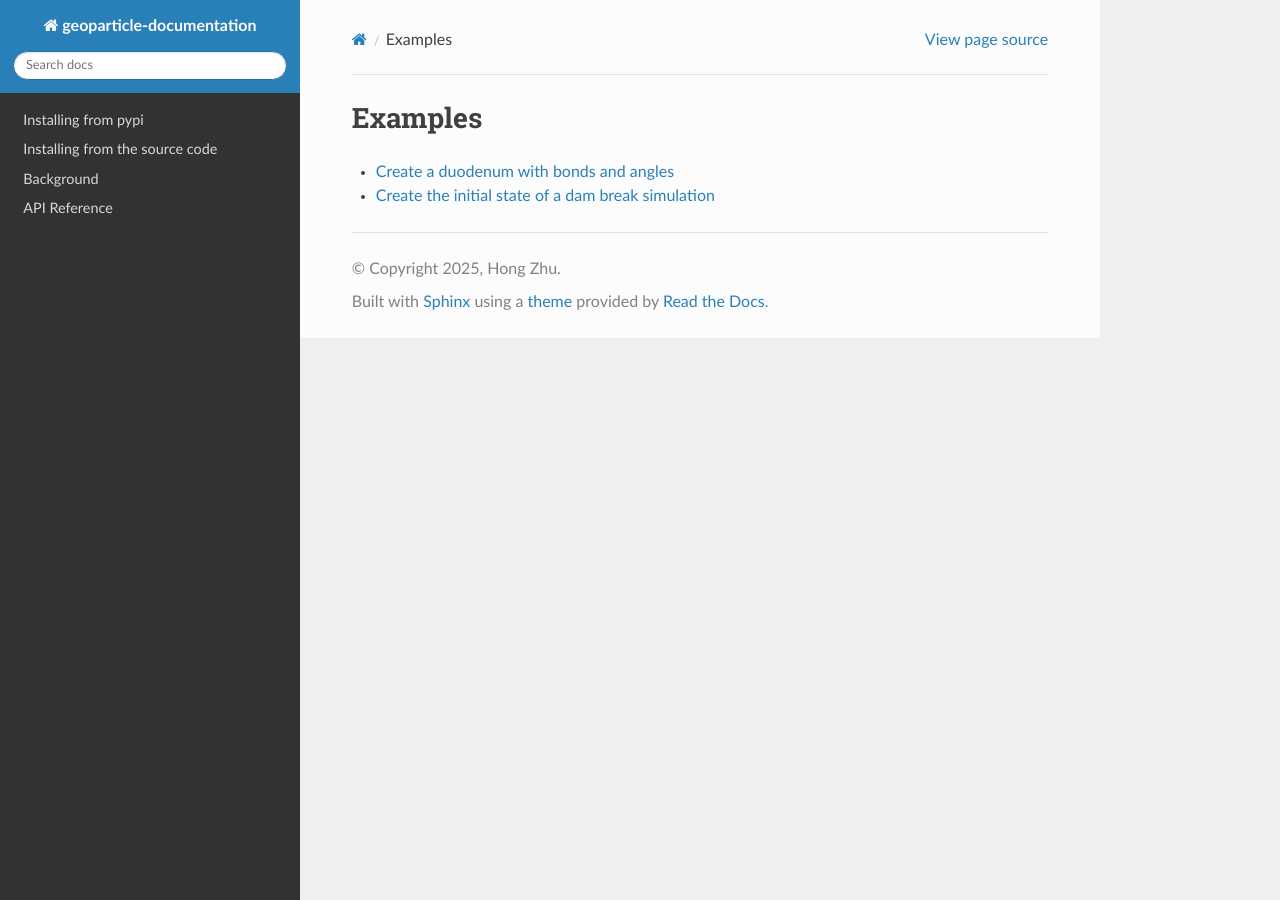
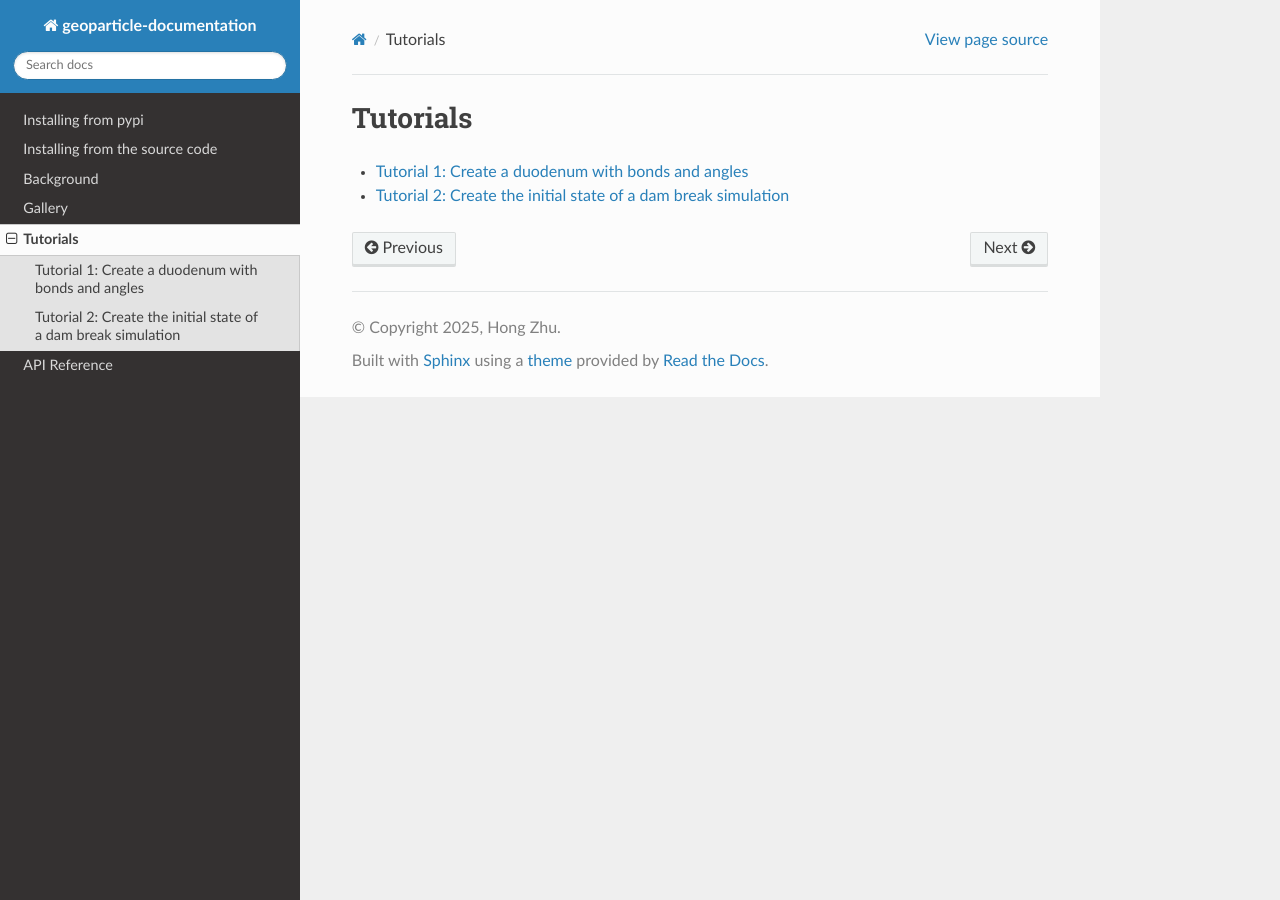
Before and after one commit to Jasmine969/geoparticle-tutorial, a Sphinx documentation site: the page built from docs/source/tutorials.rst, in a window 1280 px wide. Built offline with Sphinx 7.4.7 and the Read the Docs theme 3.1.0, drawn with Linux system fonts in a browser that asks for light colours; pages that are not in the unit, such as notebooks, are missing from menus.

Commit message:
rename examples by tutorials

```diff
--- a/docs/source/dam.rst
+++ b/docs/source/dam.rst
@@ -1,2 +1,2 @@
-Create the initial state of a dam break simulation
-===============================================
+Tutorial 2: Create the initial state of a dam break simulation
+==================================================
--- a/docs/source/duodenum.rst
+++ b/docs/source/duodenum.rst
@@ -1,2 +1,2 @@
-Create a duodenum with bonds and angles
-=========================================
+Tutorial 1: Create a duodenum with bonds and angles
+===================================================
--- a/docs/source/index.rst
+++ b/docs/source/index.rst
@@ -9,8 +9,10 @@ Contents
 
 .. toctree::
    :maxdepth: 2
+   :titlesonly:
 
    installation
    background
-   examples/index
+   gallery
+   tutorials
    api_reference
--- a/docs/source/examples.rst
+++ b/docs/source/tutorials.rst
@@ -1,4 +1,4 @@
-Examples
+Tutorials
 =========
 
 .. toctree::
```
